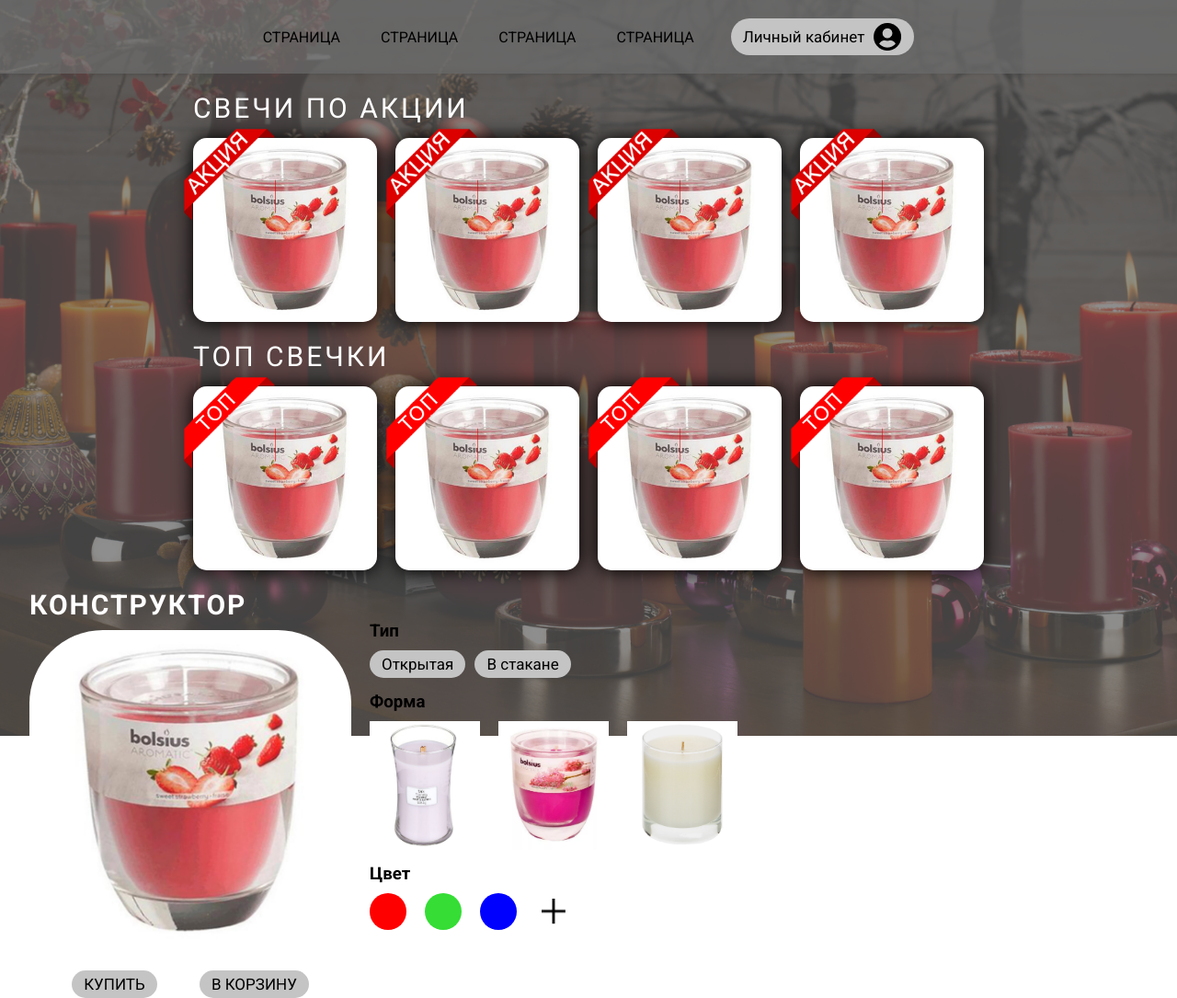
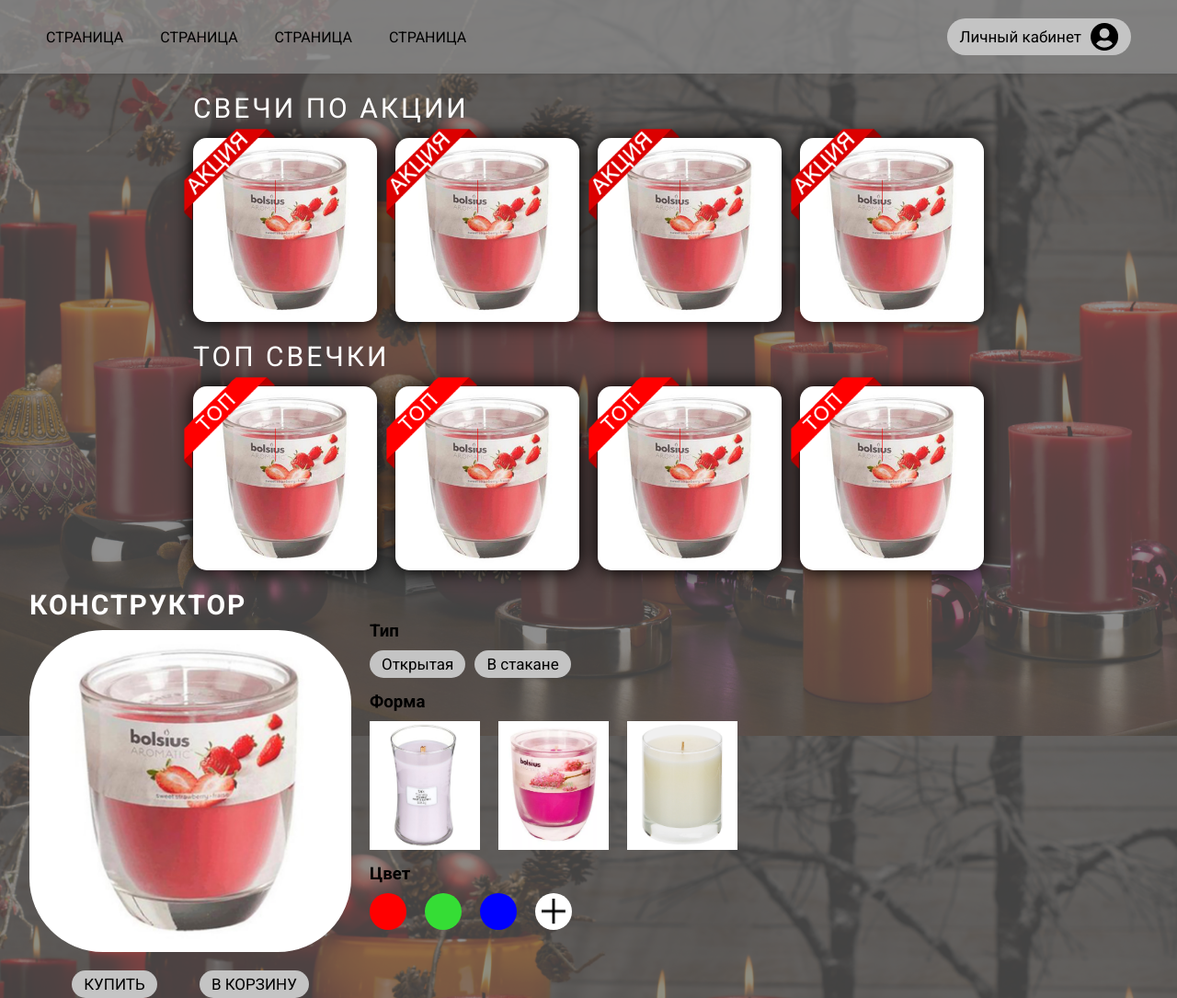
Before and after one commit to Sof7ik/candles, a PHP site: page / in a window 1280 px wide. Shown: the whole page at 92% size. Run offline with PHP 8.4, Linux system fonts and the light colour scheme.

Commit message:
some visual fixes

```diff
--- a/index.php
+++ b/index.php
@@ -21,10 +21,11 @@
               <a href="#" class="nav-items">СТРАНИЦА</a>
               <a href="#" class="nav-items">СТРАНИЦА</a>
               <a href="#" class="nav-items">СТРАНИЦА</a>
+              <button>Личный кабинет
+                <img src='./view/resources/img/icons/user.png'>
+              </button>
           </nav>
-          <button>Личный кабинет
-            <img src='./view/resources/img/icons/user.png'>
-          </button>
+
       </header>
 
       <main>
--- a/view/resources/css/header.css
+++ b/view/resources/css/header.css
@@ -1,32 +1,10 @@
 div.wrapper
 {
     width: 100%;
-    height: 100vh;
-
-    position: relative;
-
-    background-image: url('../img/pics/bg.png');
-    background-position: center center;
-    background-size: cover;
-
-    background-attachment: fixed;
+    min-height: 100vh;
 }
 
-div.wrapper::before
-{
-    content: '';
-
-    position: absolute;
-    top: 0;
-    left: 0;
-    width: 100%;
-    height: 100vh;
-
-    background-color: rgba(94, 94, 94, 0.7);
-    background-attachment: fixed;
-}
-
-div.wrapper *:not(header)
+div.wrapper *
 {
     position: relative;
     z-index: 2;
@@ -45,6 +23,22 @@ header
     /* position: fixed; */
 
     /* width: 100%; */
+}
+
+nav
+{
+    display: flex;
+    flex-flow: row wrap;
+    justify-content: center;
+    align-items: center;
+    width: 100%;
+
+    padding: 0 50px;
+}
+
+header nav button
+{
+    margin-left: auto;
 }
 
 nav a
--- a/view/resources/css/style.css
+++ b/view/resources/css/style.css
@@ -6,10 +6,36 @@
     background-repeat: no-repeat;
 }
 
-html, body
+html
 {
     width: 100%;
     height: 100%;
+}
+
+body
+{
+    width: 100%;
+    min-height: 100%;
+    background-image: url('../img/pics/bg.png');
+    background-position: center center;
+    background-size: cover;
+
+    background-attachment: fixed;
+    position: relative;
+}
+
+body::before
+{
+    content: '';
+
+    position: absolute;
+    top: 0;
+    left: 0;
+    width: 100%;
+    height: 100%;
+
+    background-color: rgba(94, 94, 94, 0.7);
+    background-attachment: fixed;
 }
 
 a
```
